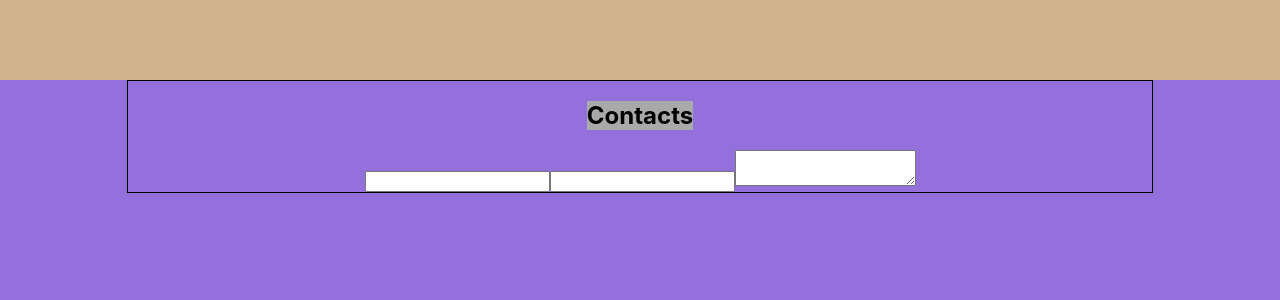
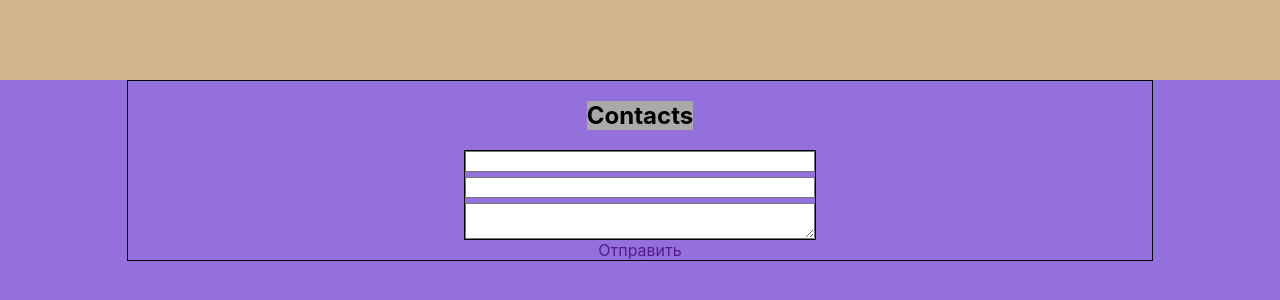
Before and after one commit to cros6y6raga/portfolio, a React (Create React App) app: page / in a window 1280 px wide. Shown: the part 3200-3500 px from the top of the page. Built offline with nearby package versions, Linux system fonts and the light colour scheme.

Commit message:
Contacts styles (form and input)

```diff
--- a/src/contacts/Contacts.module.css
+++ b/src/contacts/Contacts.module.css
@@ -11,3 +11,15 @@
 .title {
     background-color: darkgrey;
 }
+
+.contactsForm {
+    width: 350px;
+    border: 1px solid;
+    display: flex;
+    flex-direction: column;
+    justify-content: space-between;
+}
+
+.contactsInput {
+    margin-bottom: 5px;
+}
--- a/src/contacts/Contacts.tsx
+++ b/src/contacts/Contacts.tsx
@@ -7,11 +7,12 @@ function Contacts() {
         <div className={style.contactsBlock}>
             <div className={`${styleContainer.container} ${style.contactsContainer}`}>
                 <h2 className={style.title}>Contacts</h2>
-                <form action="">
-                    <input type="text"/>
-                    <input type="text"/>
-                    <textarea name="" id=""></textarea>
+                <form className={style.contactsForm} action="">
+                    <input className={style.contactsInput} type="text"/>
+                    <input className={style.contactsInput} type="text"/>
+                    <textarea className={style.contactsTextarea} name="" id=""></textarea>
                 </form>
+                <a href="">Отправить</a>
             </div>
         </div>
     );
```
